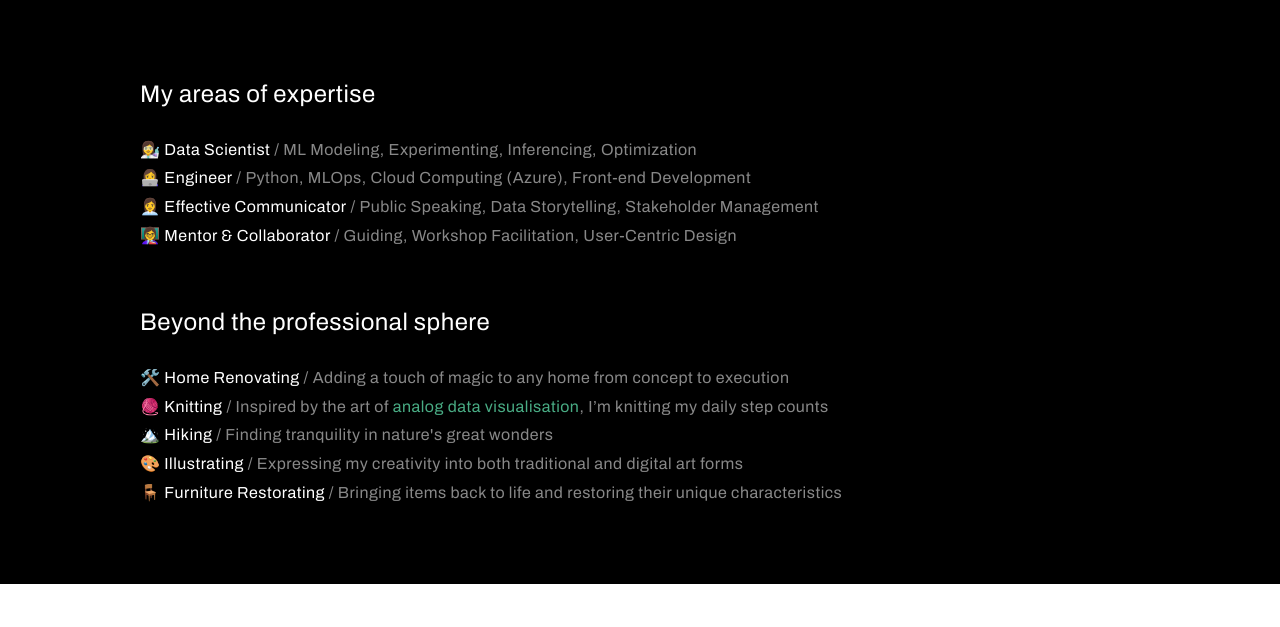
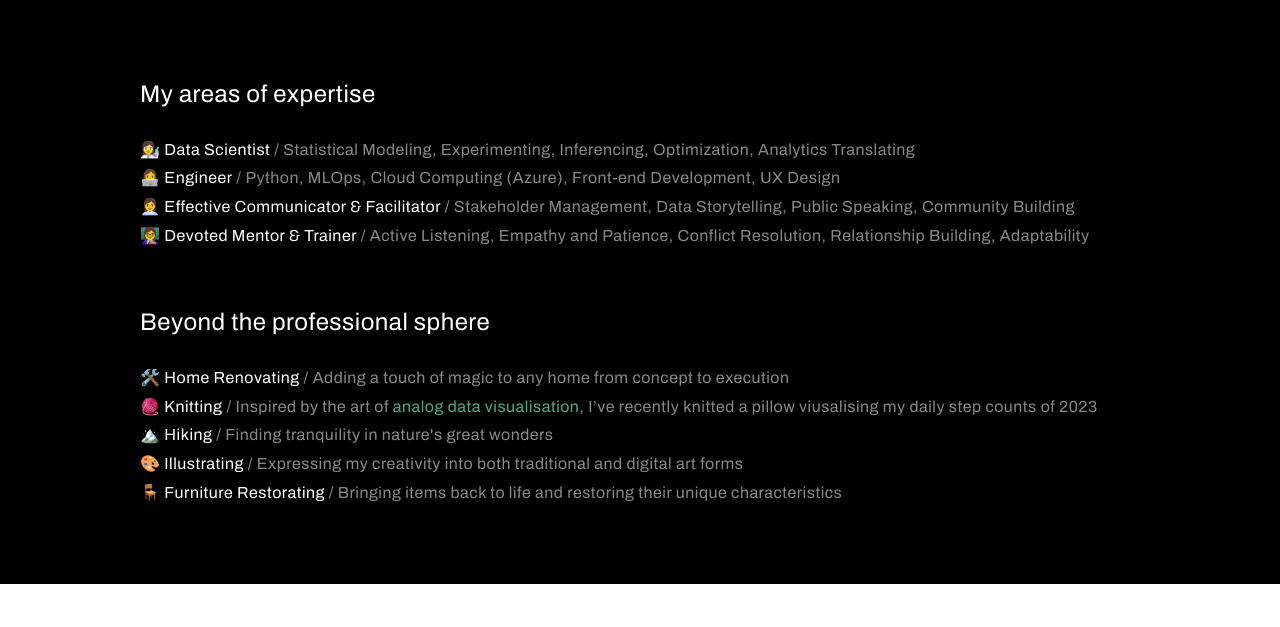
Before and after one commit to lucavh/lucaverhees-nl, a website: page index.html in a window 1280 px wide. Shown: the part 840-1467 px from the top of the page. Drawn offline with Linux system fonts and the light colour scheme.

Commit message:
updating skills

```diff
--- a/index.html
+++ b/index.html
@@ -112,19 +112,19 @@
         <ul>
           <li>
             <span class="highlight">👩‍🔬 Data Scientist</span>
-            / ML Modeling, Experimenting, Inferencing, Optimization
+            / Statistical Modeling, Experimenting, Inferencing, Optimization, Analytics Translating
           </li>
           <li>
             <span class="highlight">👩‍💻 Engineer</span>
-            / Python, MLOps, Cloud Computing (Azure), Front-end Development
+            / Python, MLOps, Cloud Computing (Azure), Front-end Development, UX Design
           </li>
           <li>
-            <span class="highlight">👩‍💼 Effective Communicator</span>
-            / Public Speaking, Data Storytelling, Stakeholder Management
+            <span class="highlight">👩‍💼 Effective Communicator & Facilitator</span>
+            / Stakeholder Management, Data Storytelling, Public Speaking, Community Building
           </li>
           <li>
-            <span class="highlight">👩‍🏫 Mentor & Collaborator</span>
-            / Guiding, Workshop Facilitation, User-Centric Design
+            <span class="highlight">👩‍🏫 Devoted Mentor & Trainer</span>
+            / Active Listening, Empathy and Patience, Conflict Resolution, Relationship Building, Adaptability
           </li>
         </ul>
 
@@ -137,7 +137,7 @@
           </li>
           <li>
             <span class="highlight">🧶 Knitting</span>
-            / Inspired by the art of <a href="https://www.dear-data.com/theproject" target="_blank">analog data visualisation</a>, I’m knitting my daily step counts
+            / Inspired by the art of <a href="https://www.dear-data.com/theproject" target="_blank">analog data visualisation</a>, I’ve recently knitted a pillow viusalising my daily step counts of 2023
           </li>
           <li>
             <span class="highlight">🏔️ Hiking</span>
```
